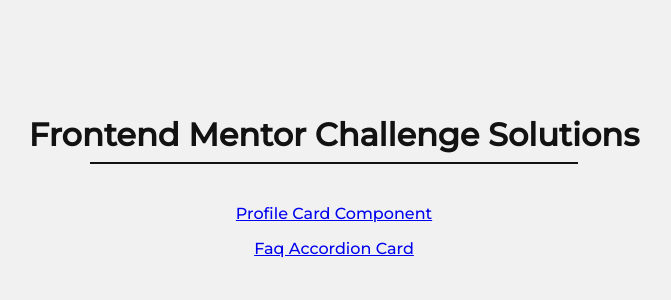
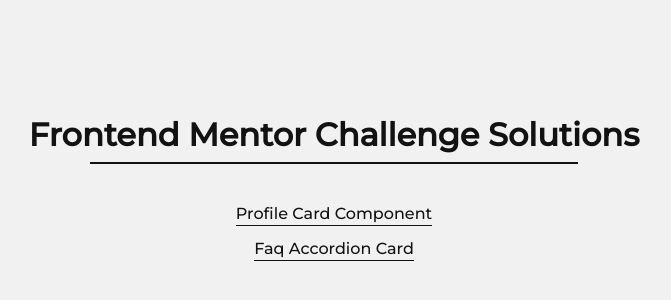
Before and after one commit to auxfuse/frontendMentor-challenges, a plain HTML site: page index.html in a window 1280 px wide. Shown: the part 222-522 px from the top of the page, without its empty margins (306-977 px from the left). Drawn offline with Linux system fonts and the light colour scheme.

Commit message:
Homepage styles added

```diff
--- a/assets/style.css
+++ b/assets/style.css
@@ -9,6 +9,7 @@
 body {
     font-family: 'Montserrat', sans-serif;
     background-color: #f1f1f1;
+    color: #131212;
     display: flex;
     justify-content: center;
     align-items: center;
@@ -17,7 +18,6 @@
 }
 
 h1 {
-    color: #131212;
     margin: 1rem;
 }
 
@@ -30,6 +30,32 @@
     margin: 0.5rem auto;
 }
 
-a:not(:last-child) {
-    margin: 1rem;
+.nav-link {
+    color: #131212;
+    text-decoration: none;
+    position: relative;
 }
+
+.nav-link:not(:last-child) {
+    margin: 1rem 0;
+}
+
+.nav-link::after {
+    content: '';
+    position: absolute;
+    width: 100%;
+    height: 1px;
+    background-color: #131212;
+    bottom: -3px;
+    left: 0;
+    transition: transform 0.3s ease 0s;
+}
+
+.nav-link:hover {
+    color: #961313;
+}
+
+.nav-link:hover::after {
+    color: #961313;
+    transform: scaleX(0);
+}
--- a/index.html
+++ b/index.html
@@ -10,7 +10,7 @@
 <body>
     <h1>Frontend Mentor Challenge Solutions</h1>
     <!-- Completely unstyled for now ~ Rectify and flesh out later -->
-    <a href="profile-card-component/index.html">Profile Card Component</a>
-    <a href="faq-accordion-card/index.html">Faq Accordion Card</a>
+    <a href="profile-card-component/index.html" class="nav-link">Profile Card Component</a>
+    <a href="faq-accordion-card/index.html" class="nav-link">Faq Accordion Card</a>
 </body>
 </html>
```
